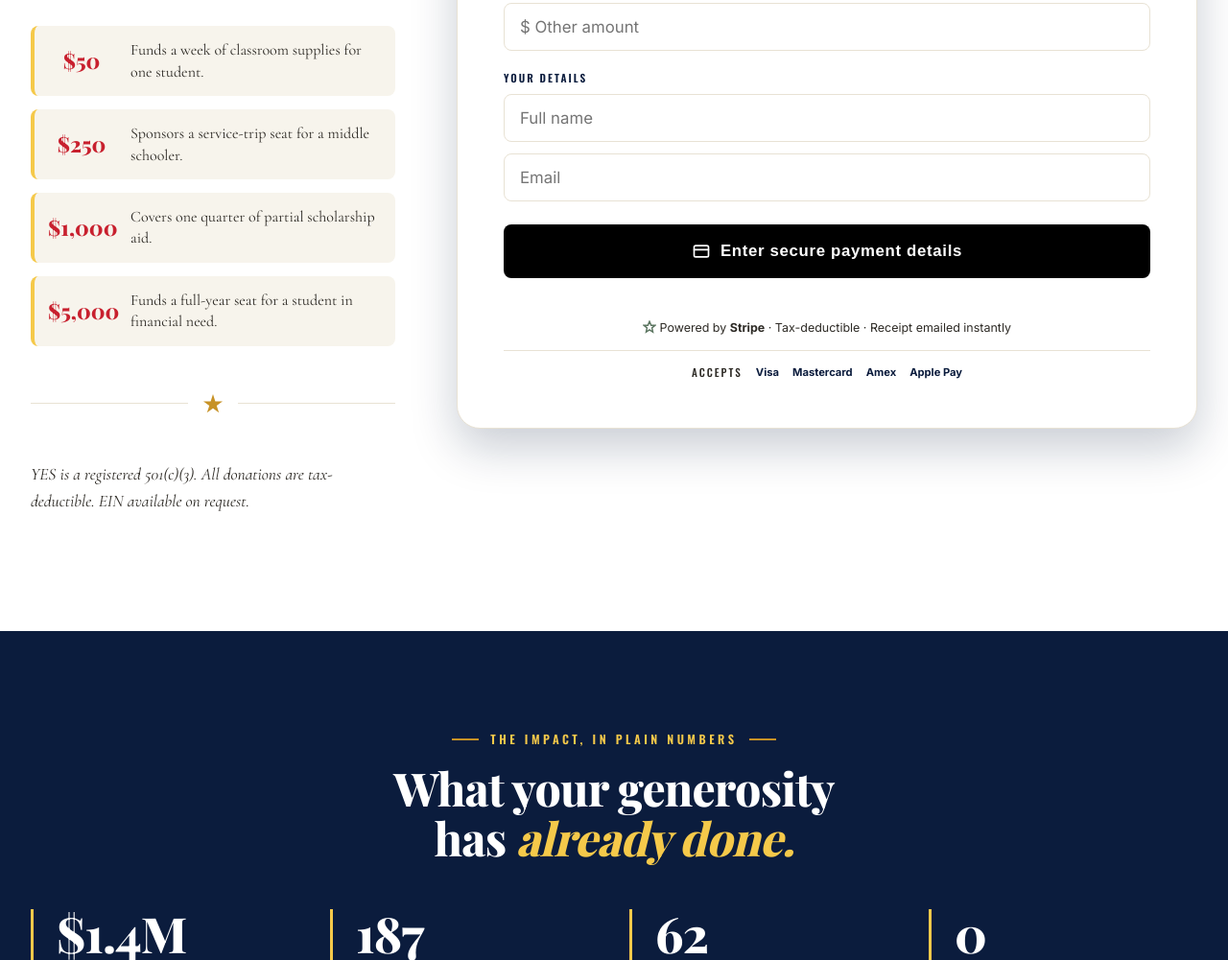
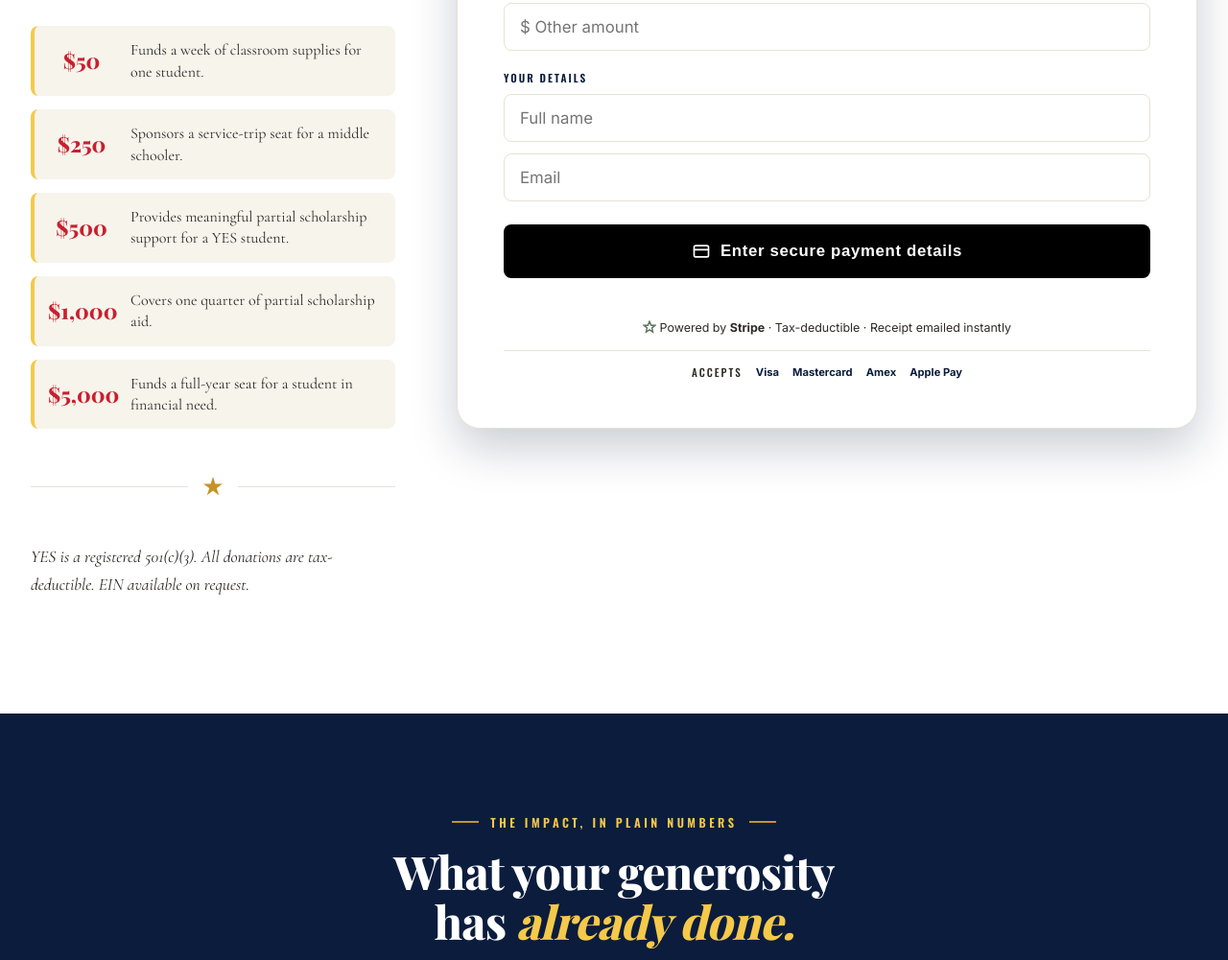
Before and after one commit to kimberlyflowers/youth-empowerment-school, a website: page donate.html in a window 1280 px wide. Shown: the part 1118-2119 px from the top of the page at 96% size. Drawn offline with nearby package versions, Linux system fonts and the light colour scheme; a web font is replaced by a local one.

Commit message:
Show 500 dollar YES giving impact

```diff
--- a/donate.html
+++ b/donate.html
@@ -62,6 +62,10 @@
           <div class="impact-mini-row">
             <strong>$250</strong>
             <p>Sponsors a service-trip seat for a middle schooler.</p>
+          </div>
+          <div class="impact-mini-row">
+            <strong>$500</strong>
+            <p>Provides meaningful partial scholarship support for a YES student.</p>
           </div>
           <div class="impact-mini-row">
             <strong>$1,000</strong>
```
